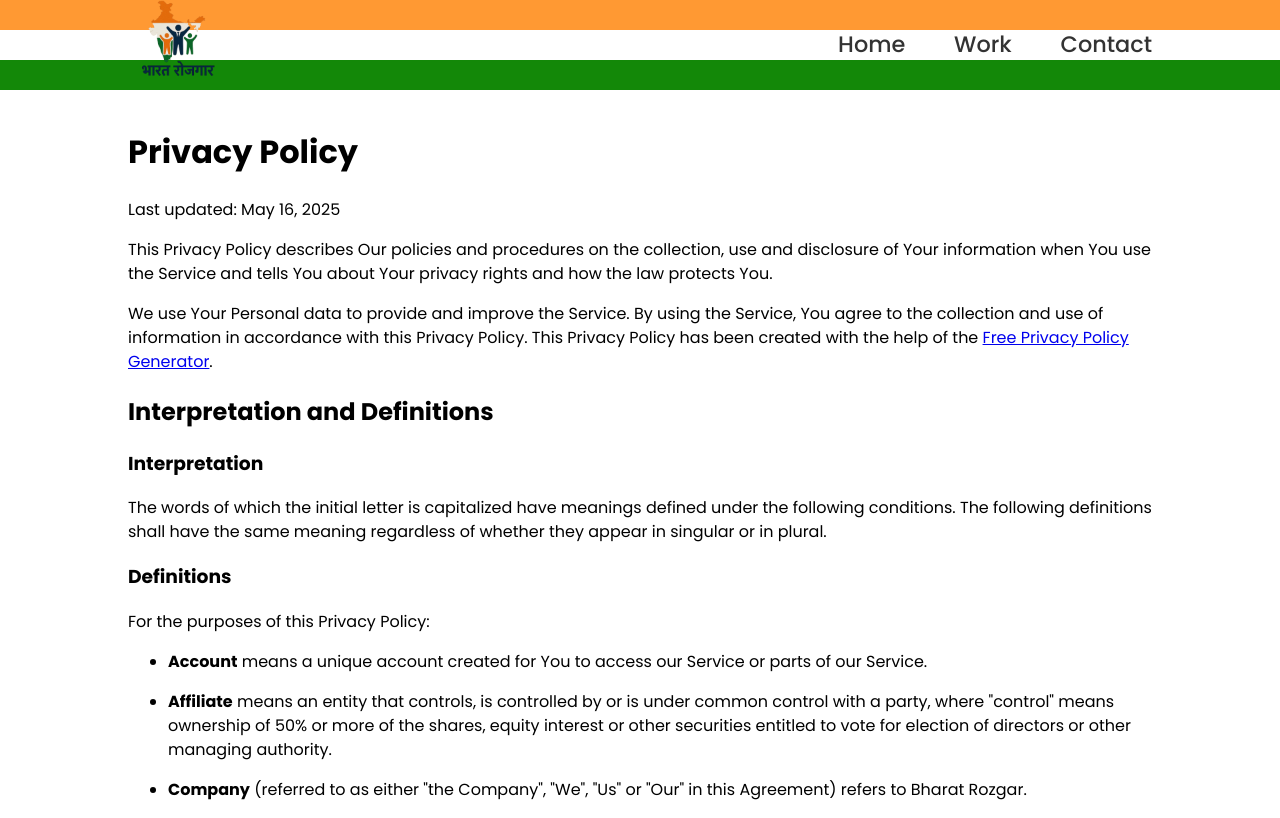
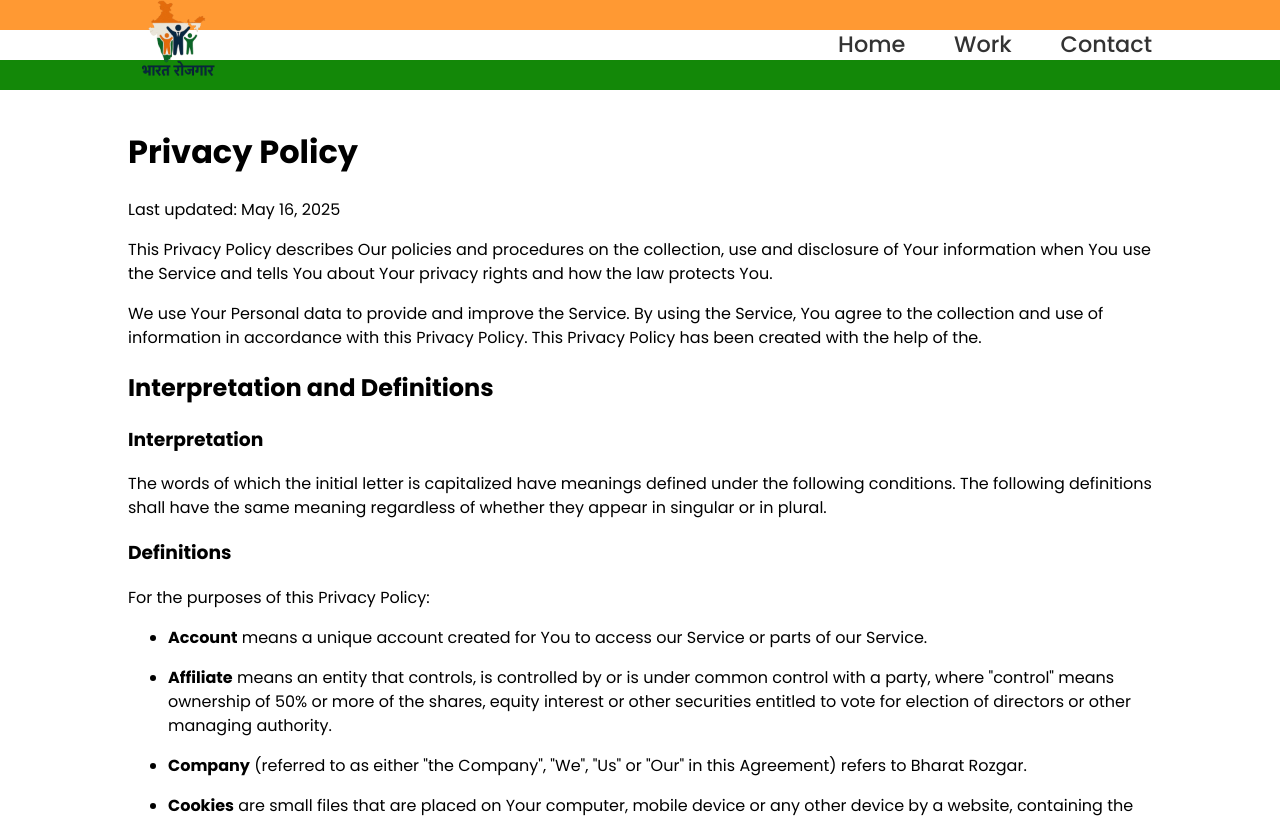
Before and after one commit to Bharat-Rozgar/Website, a React (Vite) app: page /privacy-policy in a window 1280 px wide. Shown: the top 818 px of the page. Built offline with nearby package versions, Linux system fonts and the light colour scheme.

Commit message:
Hyperlink improved

```diff
--- a/src/pages/Privacy.jsx
+++ b/src/pages/Privacy.jsx
@@ -10,7 +10,7 @@ function Privacy() {
             <h1>Privacy Policy</h1>
             <p>Last updated: May 16, 2025</p>
             <p>This Privacy Policy describes Our policies and procedures on the collection, use and disclosure of Your information when You use the Service and tells You about Your privacy rights and how the law protects You.</p>
-            <p>We use Your Personal data to provide and improve the Service. By using the Service, You agree to the collection and use of information in accordance with this Privacy Policy. This Privacy Policy has been created with the help of the <a href="https://www.freeprivacypolicy.com/free-privacy-policy-generator/" target="_blank">Free Privacy Policy Generator</a>.</p>
+            <p>We use Your Personal data to provide and improve the Service. By using the Service, You agree to the collection and use of information in accordance with this Privacy Policy. This Privacy Policy has been created with the help of the.</p>
             <h2>Interpretation and Definitions</h2>
             <h3>Interpretation</h3>
             <p>The words of which the initial letter is capitalized have meanings defined under the following conditions. The following definitions shall have the same meaning regardless of whether they appear in singular or in plural.</p>
--- a/src/pages/Terms.jsx
+++ b/src/pages/Terms.jsx
@@ -32,7 +32,7 @@ function Terms() {
                 <p><strong>Service</strong> refers to the Website.</p>
                 </li>
                 <li>
-                <p><strong>Terms and Conditions</strong> (also referred as &quot;Terms&quot;) mean these Terms and Conditions that form the entire agreement between You and the Company regarding the use of the Service. This Terms and Conditions agreement has been created with the help of the <a href="https://www.freeprivacypolicy.com/free-terms-and-conditions-generator/" target="_blank">Free Terms and Conditions Generator</a>.</p>
+                <p><strong>Terms and Conditions</strong> (also referred as &quot;Terms&quot;) mean these Terms and Conditions that form the entire agreement between You and the Company regarding the use of the Service. This Terms and Conditions agreement has been created with the help of the.</p>
                 </li>
                 <li>
                 <p><strong>Third-party Social Media Service</strong> means any services or content (including data, information, products or services) provided by a third-party that may be displayed, included or made available by the Service.</p>
```
